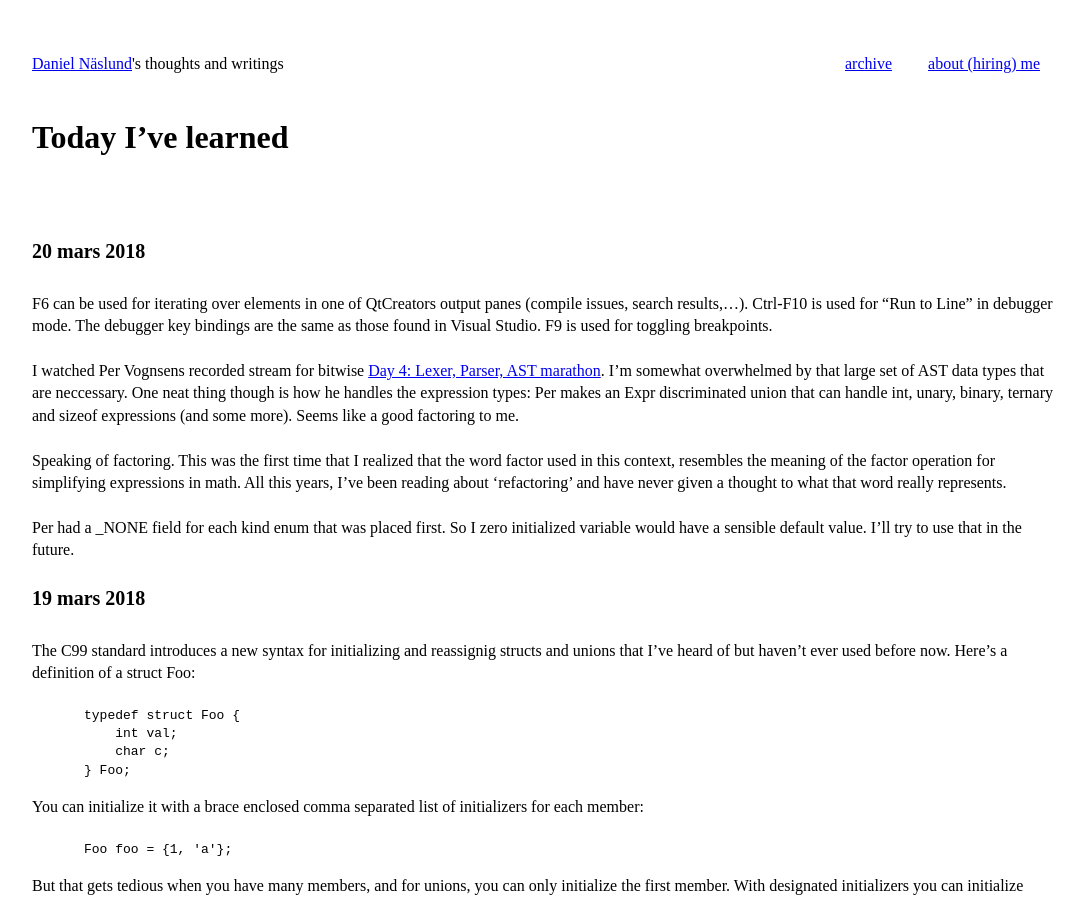
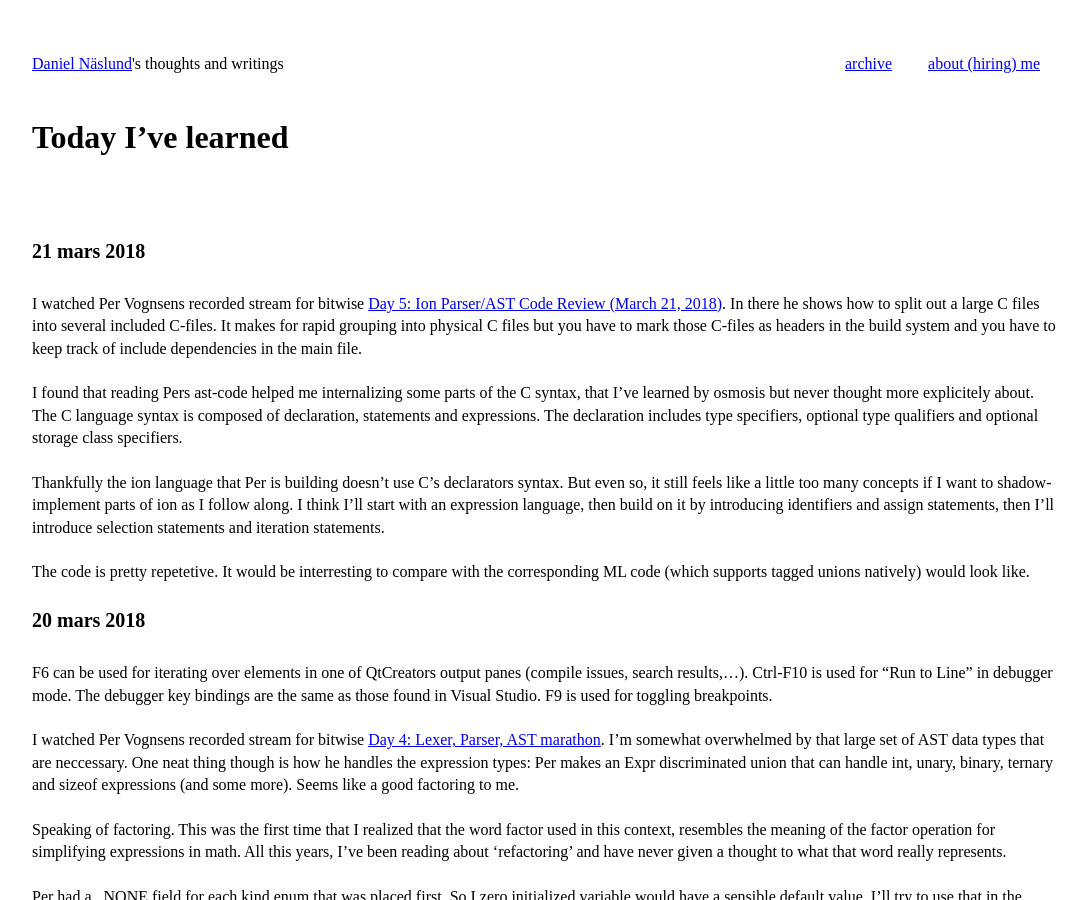
Before and after one commit to dannas/dannas.github.com, a Jekyll site: the page built from TIL.markdown, in a window 1280 px wide and 900 px high. Shown: the whole window, without its empty margins (0-1087 px from the left). Built offline with Jekyll 4.4.1, drawn with Linux system fonts in a browser that asks for light colours.

Commit message:
Yet another TIL

```diff
--- a/TIL.markdown
+++ b/TIL.markdown
@@ -3,6 +3,30 @@ layout: default
 title: TIL - Today I've Learned
 ---
 # Today I've learned
+
+## 21 mars 2018
+I watched Per Vognsens recorded stream for bitwise [Day 5: Ion Parser/AST Code
+Review (March 21,
+2018)](https://github.com/pervognsen/bitwise/blob/master/notes/streams.md#day-5-ion-parserast-code-review-march-21-2018).
+In there he shows how to split out a large C files into several included
+C-files. It makes for rapid grouping into physical C files but you have to
+mark those C-files as headers in the build system and you have to keep track
+of include dependencies in the main file.
+
+I found that reading Pers ast-code helped me internalizing some parts of the C
+syntax, that I've learned by osmosis but never thought more explicitely about.
+The C language syntax is composed of declaration, statements and expressions.
+The declaration includes type specifiers, optional type qualifiers and
+optional storage class specifiers.
+
+Thankfully the ion language that Per is building doesn't use C's declarators
+syntax. But even so, it still feels like a little too many concepts if I want
+to shadow-implement parts of ion as I follow along. I think I'll start with an
+expression language, then build on it by introducing identifiers and assign
+statements, then I'll introduce selection statements and iteration statements.
+
+The code is pretty repetetive. It would be interresting to compare with the
+corresponding ML code (which supports tagged unions natively) would look like.
 
 ## 20 mars 2018
 F6 can be used for iterating over elements in one of QtCreators output panes
```
